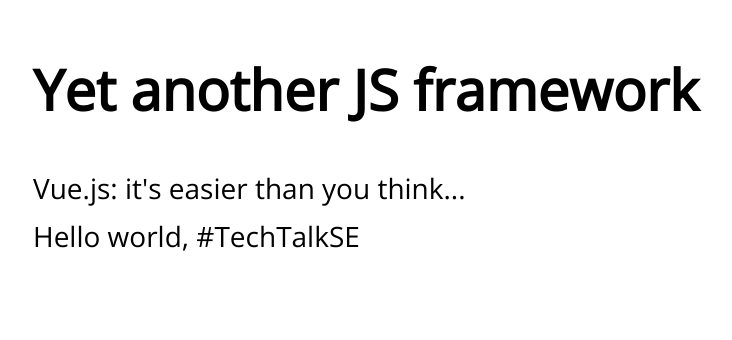
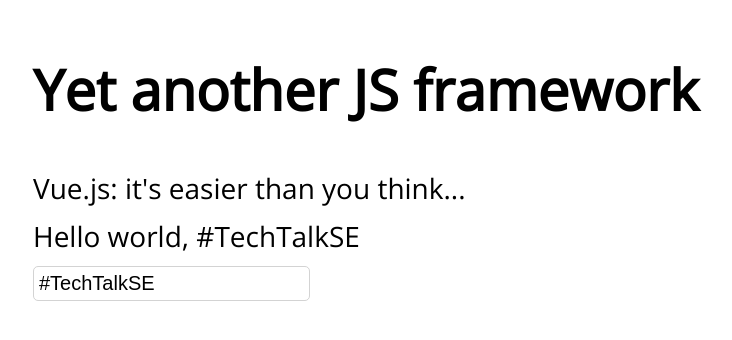
Before and after one commit to maciejmalecki/vuejs-techtalkse, a website: page index.html in a window 1280 px wide. Shown: the whole page, without its empty margins (0-732 px from the left). Drawn offline with nearby package versions, Linux system fonts and the light colour scheme.

Commit message:
Step 4: 2way binding with input

```diff
--- a/index.html
+++ b/index.html
@@ -13,6 +13,7 @@
 
 <div id="app">
     <p>Hello world, {{ greet }}</p>
+    <input type="text" v-model="greet">
 </div>
 
 <script>
```
